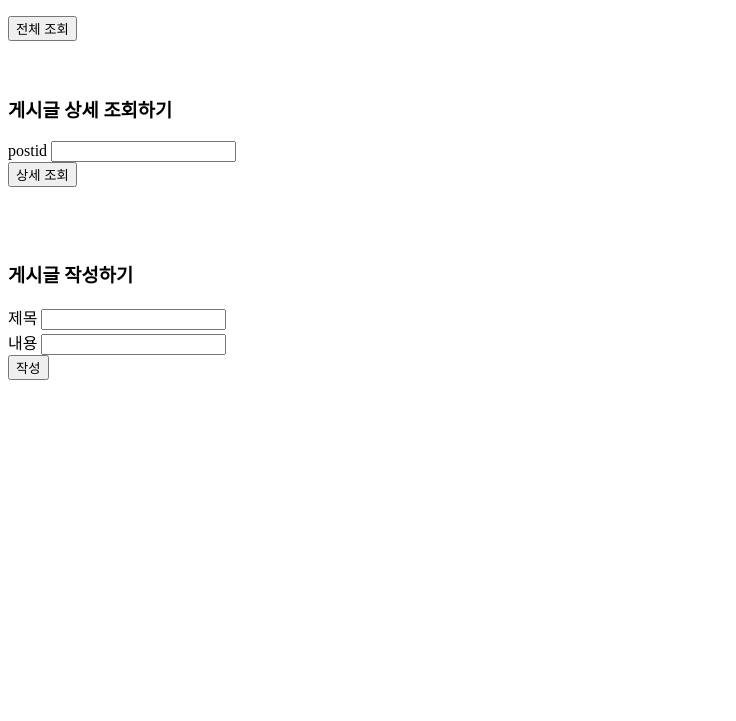
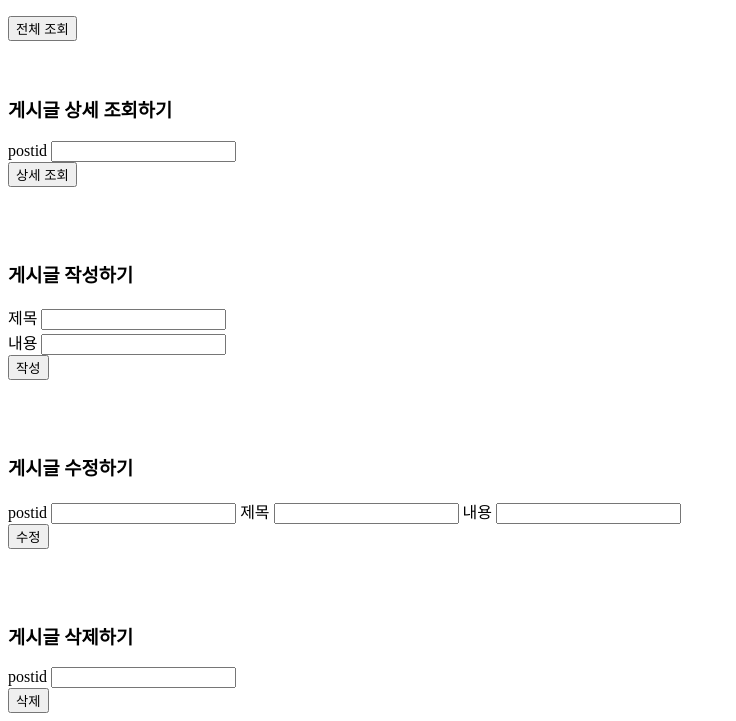
Before and after one commit to verdantjuly/hwlv3, a website: page posts.html in a window 1280 px wide. Shown: the part 119-840 px from the top of the page, without its empty margins (0-736 px from the left). Before the commit the page ends 800 px from the top, so only its background shows below. Drawn offline with Linux system fonts and the light colour scheme.

Commit message:
삭제하기 수정하기 프론트 연결

```diff
--- a/posts.html
+++ b/posts.html
@@ -1,10 +1,12 @@
 <!DOCTYPE html>
 <html lang="en">
+
 <head>
     <meta charset="UTF-8">
     <meta name="viewport" content="width=device-width, initial-scale=1.0">
     <title>Document</title>
 </head>
+
 <body>
     <h1>다영이의 블로그</h1>
     <form action="/api/posts" method="GET">
@@ -12,7 +14,7 @@
         <div class="form-group">
             <button type="submit" class="btn btn-outline-secondary">전체 조회</button>
     </form>
-<br/><br/><br/>
+    <br /><br /><br />
 
     <form action="/api/selectpost" method="GET">
         <h3>게시글 상세 조회하기</h3>
@@ -22,7 +24,7 @@
         </div>
         <button type="submit" class="btn btn-outline-secondary">상세 조회</button>
     </form>
-<br/><br/><br/>
+    <br /><br /><br />
     <form action="/api/posts" method="POST">
         <h3>게시글 작성하기</h3>
         <div class="form-group">
@@ -35,6 +37,29 @@
         </div>
         <button type="submit" class="btn btn-outline-secondary">작성</button>
     </form>
+    <br /><br /><br />
+    <form action="/api/editpost" method="POST">
+        <h3>게시글 수정하기</h3>
+        <div class="form-group">
+            <label>postid</label>
+            <input type="text" class="form-control" name="id" />
+            <label>제목</label>
+            <input type="text" class="form-control" name="title" />
+            <label>내용</label>
+            <input type="text" class="form-control" name="content" />
+        </div>
+        <button type="submit" class="btn btn-outline-secondary">수정</button>
+    </form>
+    <br /><br /><br />
+    <form action="/api/deletepost" method="POST">
+        <h3>게시글 삭제하기</h3>
+        <div class="form-group">
+            <label>postid</label>
+            <input type="text" class="form-control" name="id" />
+        </div>
+        <button type="submit" class="btn btn-outline-secondary">삭제</button>
+    </form>
 
 </body>
+
 </html>
```
Also changed, not shown: routes/posts.route.js (+4 -5 lines). Lines whose indentation alone changed are shown as unchanged.
